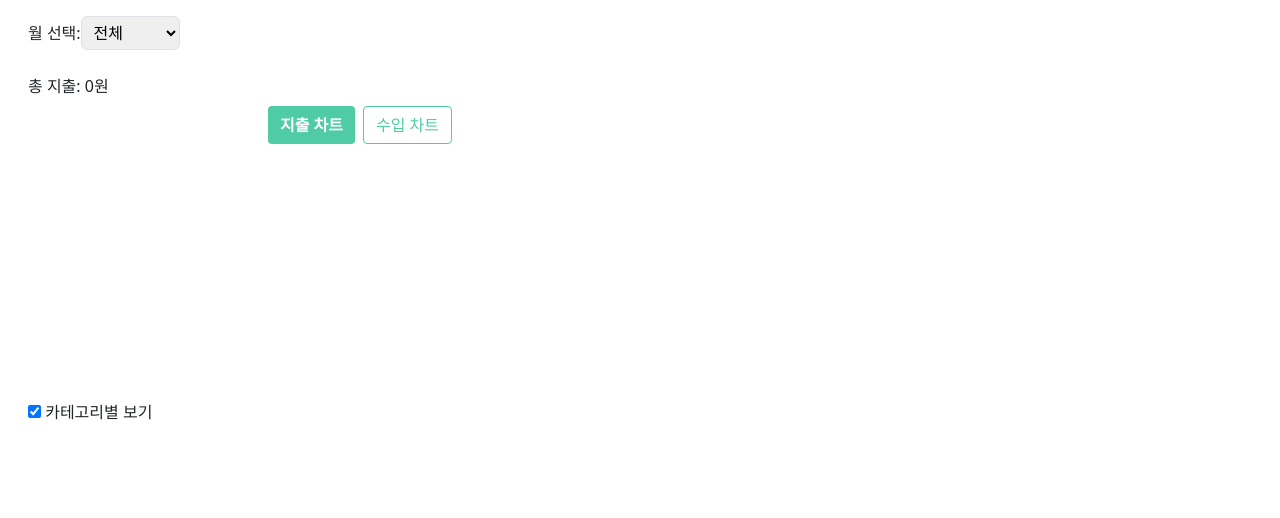
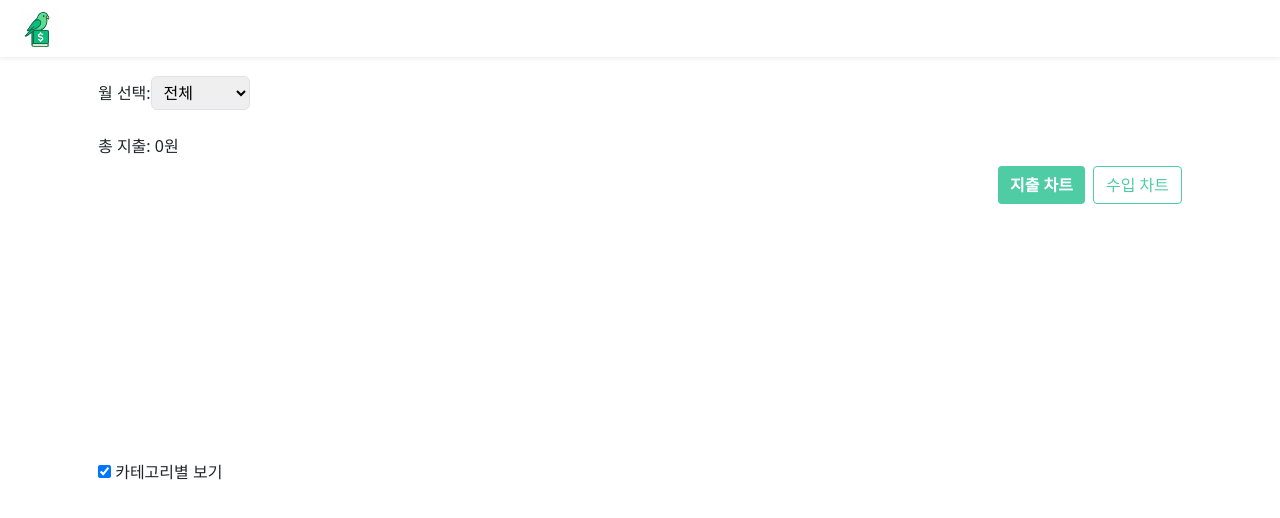
Before and after one commit to soo5o/kb_budgy, a Vue app: page /chart in a window 1280 px wide. Shown: the top 518 px of the page. Built offline with nearby package versions, Linux system fonts and the light colour scheme; what v-calendar would draw is missing.

Commit message:
Feat: header 추가

```diff
--- a/package.json
+++ b/package.json
@@ -23,6 +23,7 @@
     "dayjs": "^1.11.13",
     "flatpickr": "^4.6.13",
     "pinia": "^3.0.1",
+    "smooth-scrollbar": "^8.8.4",
     "v-calendar": "^3.1.2",
     "vue": "^3.5.13",
     "vue-flatpickr-component": "^12.0.0",
--- a/src/App.vue
+++ b/src/App.vue
@@ -1,4 +1,5 @@
 <script setup>
+import Header from './components/Header.vue';
 import BottomNav from './components/BottomNav.vue';
 import { useUserStore } from '@/stores/user.js';
 
@@ -8,6 +9,7 @@ userStore.loadUserInfo();
 
 <template>
   <div class="container">
+    <Header></Header>
     <router-view></router-view>
     <BottomNav v-if="userStore.userInfo.length > 0" />
   </div>
@@ -17,6 +19,7 @@ userStore.loadUserInfo();
 .container {
   min-height: 100vh;
   position: relative;
+  padding-top: 60px;
   padding-bottom: 64px; /* BottomNav 높이만큼 여백 확보 */
   box-sizing: border-box;
 }
--- /dev/null
+++ b/src/components/Header.vue
@@ -0,0 +1,26 @@
+<template>
+  <header class="header">
+    <img src="@/assets/logoHeader.png" alt="로고" class="logo" />
+    <!-- 필요시 메뉴나 버튼 추가 -->
+  </header>
+</template>
+
+<style scoped>
+.header {
+  position: fixed;
+  top: 0;
+  left: 0;
+  width: 100%;
+  height: 57px;
+  background-color: white;
+  display: flex;
+  align-items: center;
+  padding: 0 20px;
+  box-shadow: 0 2px 4px rgba(87, 87, 87, 0.1);
+  z-index: 100;
+}
+
+.logo {
+  height: 38px;
+}
+</style>
--- a/src/main.js
+++ b/src/main.js
@@ -1,7 +1,6 @@
 import { createApp } from 'vue';
 import { createPinia } from 'pinia';
 import 'bootstrap/dist/css/bootstrap.css';
-import '@/assets/main.css';
 import '@fortawesome/fontawesome-free/css/all.min.css';
 import 'flatpickr/dist/flatpickr.css';
 
--- a/src/pages/ProfilePage.vue
+++ b/src/pages/ProfilePage.vue
@@ -2,7 +2,7 @@
 <template>
   <div class="container">
     <button class="btn fw-bold logout-btn" @click="logout">로그아웃</button>
-    <img src="@/assets/logo.png" width="120px" />
+    <!-- <img src="@/assets/logo.png" width="120px" /> -->
     <h3 class="text-center fw-bold mt-1 mb-3 ms-3">{{ name }}님</h3>
     <div class="w-100 ps-2 fw-bold">개인정보 변경</div>
     <div v-if="!validatePwd" class="w-100">
```
Also changed, not shown: src/assets/logoHeader.png (added), 1 other file (tests, documents, lock files or other folders).
